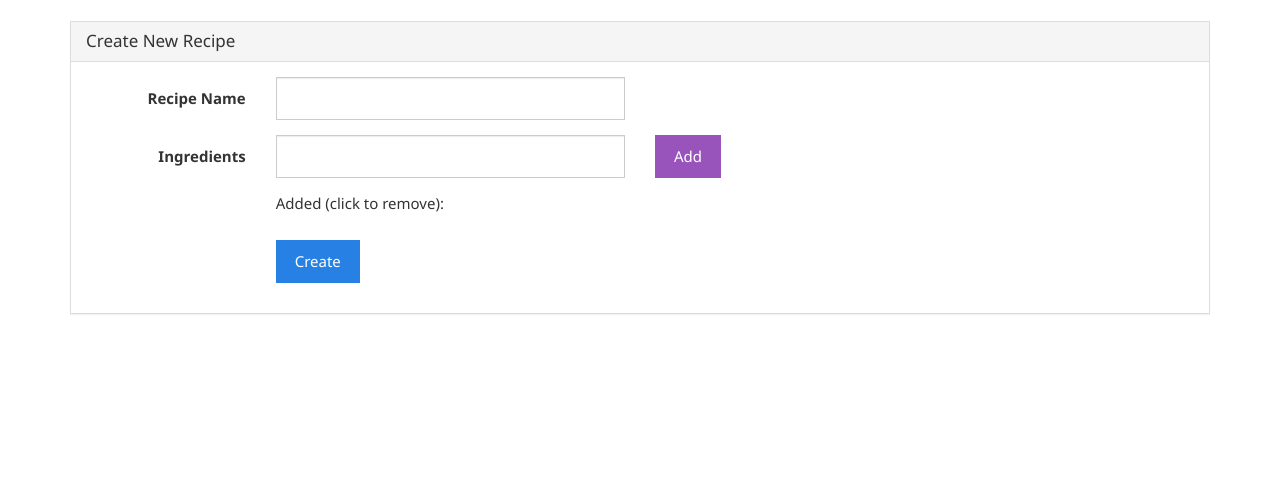
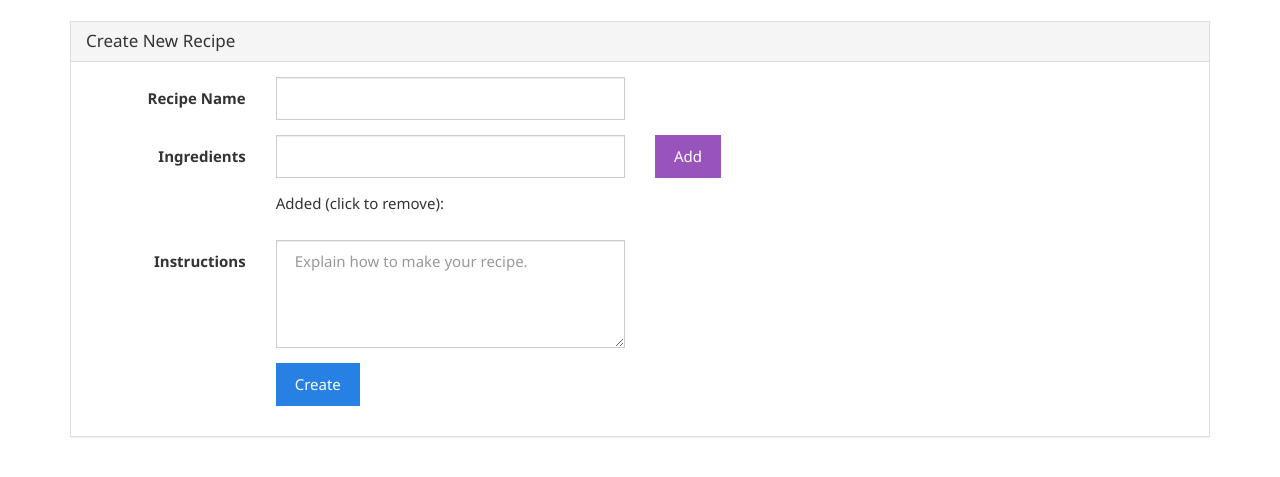
Before and after one commit to GrantKimes/ReciPy-Django-server, a Django app: page /create/ in a window 1280 px wide. Shown: the part 52-529 px from the top of the page. Run offline with Django 3.2, Linux system fonts and the light colour scheme; the visitor is signed in with stand-in values (Sample User, id 1); some libraries are stand-ins or nearby versions.

Commit message:
Update create recipe page

```diff
--- a/main/static/main/css/style.css
+++ b/main/static/main/css/style.css
@@ -1,3 +1,6 @@
+li.ingredient {
+  cursor: pointer; }
+
 .navbar .navbar-header .navbar-brand {
   color: #00FF99;
   font-weight: bold; }
--- a/main/static/main/css/style.scss
+++ b/main/static/main/css/style.scss
@@ -1,3 +1,11 @@
+li.ingredient {
+  cursor: pointer;
+}
+
+
+
+
+
 .navbar .navbar-header .navbar-brand {
 	color: #00FF99;
   font-weight: bold;
--- a/main/static/main/js/script.js
+++ b/main/static/main/js/script.js
@@ -2,10 +2,15 @@
 
 $(document).ready(function() {
 	starRecipes();
-	addIngredients();
+	createRecipePage();
 });
 
+function createRecipePage() {
+	addIngredients();
+}
 
+
+// For recipe list page
 function starRecipes() {
 	var starredIcon = 'fa-star';
 	var unstarredIcon = 'fa-star-o';
@@ -47,48 +52,56 @@ function starRecipes() {
 	});
 }
 
+// For create recipe page
 function addIngredients() {
+	var ingredientSet = new Set();
 	var ingredients = [];
 
 	// Add typed ingredient to list of ingredients
 	$('#addIngredientsButton').on('click', function() {
+		// If empty ingredient, don't do anything
 		var currIngredient = $('#currentIngredient').val().trim();
-		console.log(currIngredient);
 		if (currIngredient == '')
 			return;
 
-		// Add ingredient to list, display list
-		ingredients.push(currIngredient);
-		var ingredientListText = '<ul class="fa-ul">';
-		for (var i = 0; i < ingredients.length; i++) {
-			ingredientListText += '<li id="' + ingredients[i] + '" class="ingredient">'
-				+ '<i class="fa fa-li fa-minus-circle" onclick="removeIngredient("' + ingredients[i] + '");" ></i>'
-				+ ingredients[i]
+		// Add ingredient to ingredient set if ingredient is not already there
+		if (! ingredientSet.has(currIngredient))
+			ingredientSet.add(currIngredient);
+
+		// Update html displaying ingredients
+		var listHtml = '<ul class="fa-ul">';
+		for (let ingredient of ingredientSet) {
+			listHtml += '<li class="ingredient">'
+				+ '<i class="fa fa-li fa-minus-circle"></i>'
+				+ '<span>' + ingredient + '</span>'
 				+ '</li>';
 		}
-		ingredientListText += '</ul>';
-		//ingredientListText = ingredientListText.substring(0, ingredientListText.length-2);
-		$('#ingredientList').html(ingredientListText);
+		listHtml += '</ul>';
+
+		$('#ingredientList').html(listHtml);
+
 
 		// Clear text box
 		$('#currentIngredient').val('').focus();
 
+
+		// Remove ingredient on click
+		$('#ingredientList').on('click', 'li.ingredient', function() {
+			var ingredient = $(this).find('span').text();
+			ingredientSet.delete(ingredient);
+			$(this).slideUp('fast');
+		});
+
+		// Color li on hover
+		$('#ingredientList').on('mouseenter', 'li.ingredient', function() {
+			$(this).find('i.fa-li').css('color', 'red');
+		});
+		$('#ingredientList').on('mouseleave', 'li.ingredient', function() {
+			$(this).find('i.fa-li').css('color', 'black');
+		});
 	});
 
-	function removeIngredient(ingredientName) {
-		console.log(ingredientName);
-		var ingredient_li = $('#' + ingredientName);
-		var index = ingredients.indexOf(ingredientName);
-		ingredients.splice(index, 1);
-		ingredient_li.fadeOut('slow');
-		console.log("finshed removing");
-	}
 
-	// Remove ingredient when the minus sign is clicked
-	/*$('li.ingredient i.fa').on('click', function() {
-		var ingredient_li = $(this).parent('li');
-		var index = ingredients.indexOf(ingredient_li.text())
-	});*/
 
 	// Allow enter to click add button
 	$('#currentIngredient').keypress(function(event) {
--- a/main/templates/main/base.html
+++ b/main/templates/main/base.html
@@ -12,8 +12,9 @@
 
   <link rel="shortcut icon" type="image/png" href="{% static 'main/images/ReciPY Logo 1.png' %}"/>
 
-	<!-- Bootstrap CSS -->
+	<!-- Bootstrap CSS - Default -->
   {# <link rel="stylesheet" href="https://maxcdn.bootstrapcdn.com/bootstrap/3.3.7/css/bootstrap.min.css" integrity="sha384-BVYiiSIFeK1dGmJRAkycuHAHRg32OmUcww7on3RYdg4Va+PmSTsz/K68vbdEjh4u" crossorigin="anonymous"> #}
+
   <!-- Bootstrap CSS - Bootswatch Sandstone theme -->
   <link rel="stylesheet" href="{% static 'main/css/bootstrap.min.css' %}">
 
@@ -23,6 +24,9 @@
 
 	<!-- Bootstrap JS -->
 	<script src="https://maxcdn.bootstrapcdn.com/bootstrap/3.3.7/js/bootstrap.min.js" integrity="sha384-Tc5IQib027qvyjSMfHjOMaLkfuWVxZxUPnCJA7l2mCWNIpG9mGCD8wGNIcPD7Txa" crossorigin="anonymous"></script>
+
+  <!-- D3.js -->
+  <script src="https://d3js.org/d3.v4.min.js"></script>
 
   <!-- Font Awesome icons -->
   <script src="https://use.fontawesome.com/a7115d7118.js"></script>
--- a/main/templates/main/user_recipe_create.html
+++ b/main/templates/main/user_recipe_create.html
@@ -13,10 +13,10 @@
         </div>
         <div class="panel-body">
 
-          <form class="form-horizontal" role="form" action="" method="post" enctype="multipart/form-data">
+          <form id="create-recipe-form" class="form-horizontal" role="form" action="" method="post" enctype="multipart/form-data">
             {% csrf_token %}
 
-            {# Recipe Name #}
+            <!-- Recipe Name -->
             <div class="form-group">
               <label class="control-label col-sm-2" for="name">Recipe Name</label>
               <div class="col-sm-4">
@@ -24,7 +24,7 @@
               </div>
             </div>
 
-            {# Ingredients #}
+            <!-- Ingredients -->
             <div class="form-group">
               <label class="control-label col-sm-2" for="currentIngredient">Ingredients</label>
               <div class="col-sm-4">
@@ -37,12 +37,21 @@
             <div class="form-group">
               <div class="col-sm-offset-2 col-sm-4">
                 <p>Added (click to remove): </p>
-                <p id="ingredientList"></p>
+                <div id="ingredientList"></div>
+              </div>
+            </div>
+
+            <!-- Instructions -->
+            <div class="form-group">
+              <label class="control-label col-sm-2" for="name">Instructions</label>
+              <div class="col-sm-4">
+                <textarea name="instructions" type="textarea" class="form-control" rows="4" placeholder="Explain how to make your recipe." form="create-recipe-form"></textarea>
               </div>
             </div>
 
 
-            {# Submit button #}
+
+            <!-- Submit button -->
             <div class="form-group">
               <div class="col-sm-offset-2 col-sm-10">
                 <button type="submit" class="btn btn-primary">Create</button>
```
Also changed, not shown: 1 other file.
